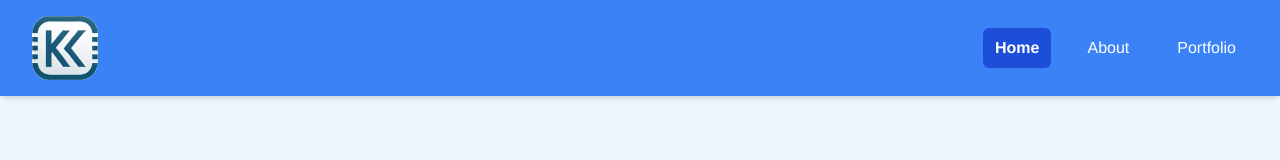
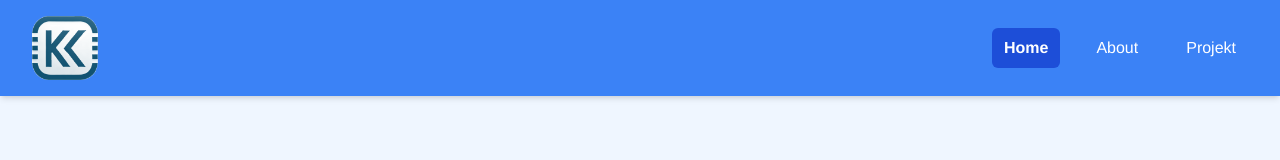
Before and after one commit to kenta-kido/000-001-ProfilePage, a Vue app: page /portfolio in a window 1280 px wide. Shown: the top 160 px of the page. Built offline with nearby package versions, Linux system fonts and the light colour scheme.

Commit message:
change portfolio to projekt

```diff
--- a/src/components/NavbarComponent.vue
+++ b/src/components/NavbarComponent.vue
@@ -33,7 +33,7 @@
             class="text-white hover:bg-blue-700 px-3 py-2 rounded-md transition"
             active-class="font-bold bg-blue-700"
           >
-            Portfolio
+            Projekt
           </router-link>
         </div>
         <!-- Mobile menu button -->
@@ -83,7 +83,7 @@
           class="block px-4 py-2 hover:bg-blue-700 transition"
           @click="toggleMenu"
         >
-          Portfolio
+          Projekt
         </router-link>
       </div>
     </transition>
```
